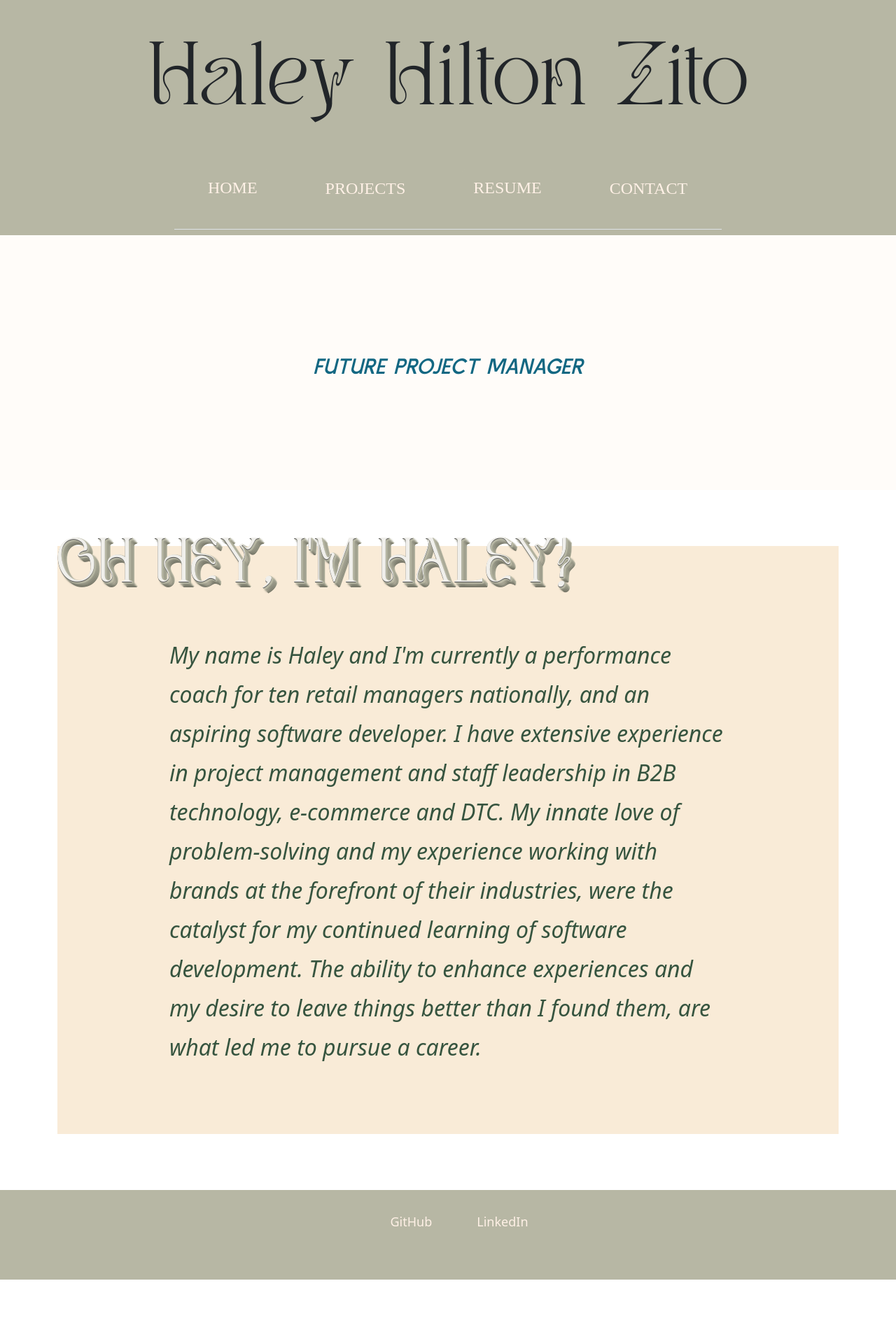
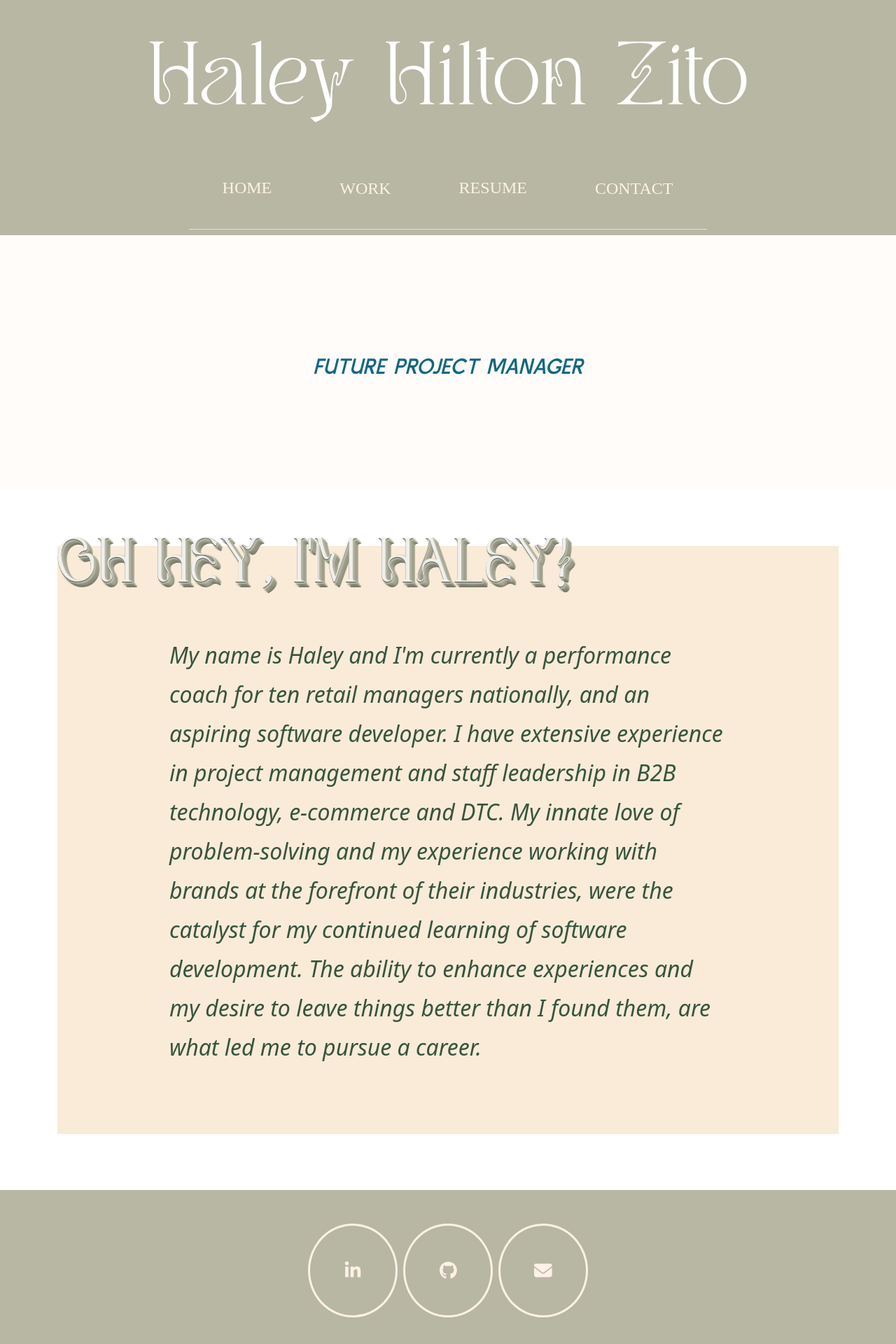
Before and after one commit to haleyhilton/HZ-React-Portfolio, a React (Create React App) app in the folder hz-react-portfolio/: page / in a window 1280 px wide. Shown: the part 6-1926 px from the top of the page at 70% size. Before the commit the page ends 1850 px from the top, so only its background shows below. Built offline with nearby package versions, Linux system fonts and the light colour scheme.

Commit message:
saved final changes

```diff
--- a/hz-react-portfolio/src/components/About/Contact.js
+++ b/hz-react-portfolio/src/components/About/Contact.js
@@ -11,20 +11,8 @@ export default function Contact() {
 
         <div class="contact-container">
         <img src={Image} alt="Image of Contact" />
-        <a class="btn btn-outline-light btn-social mx-1 btn-one" href="#!"><i
-                            class="fa-regular fa-envelope"></i></a>
-        <a class="btn btn-outline-light btn-social mx-1" href="#!"><i
-                            class="fa-regular fa-phone btn-two"></i></a>
-        <a class="btn btn-outline-light btn-social mx-1" href="#!"><i
-                            class="fab fa-fw fa-facebook-f"></i></a>
-                    <a class="btn btn-outline-light btn-social mx-1" href="#!"><i class="fab fa-fw fa-twitter"></i></a>
-                    <a class="btn btn-outline-light btn-social mx-1" href="#!"><i
-                            class="fab fa-fw fa-linkedin-in"></i></a>
-        {/* <FontAwesomeIcon icon="fa-regular fa-envelope btn-one" />
-        <FontAwesomeIcon icon="fa-regular fa-phone btn-two" />
-        <FontAwesomeIcon icon="fa-brands fa-github" href="https://github.com/haleyhilton"/>
-        <FontAwesomeIcon icon="fa-brands fa-linkedin" href="https://www.linkedin.com/in/haleyhilton/" />
-        <FontAwesomeIcon icon="fa-light fa-file"  href={resume} target="_blank" rel="noreferrer" /> */}
+        <a href=" mailto: haleymariehilton@gmail.com">LET'S CHAT!</a>
+
 
 
         </div>
--- a/hz-react-portfolio/src/components/About/style.css
+++ b/hz-react-portfolio/src/components/About/style.css
@@ -1,6 +1,6 @@
 .contact-container {
     display: flex;
-    justify-content: space-between;
+    justify-content: space-evenly;
     align-items: center;
     color: #cb997e;
 }
@@ -61,3 +61,13 @@ a {
       img {
           border-radius: 100%;
       }
+
+      .contact-container {
+        font-family: 'KulimPark-SemiBold';
+        font-size: xx-large;
+      }
+
+      a:hover {
+        color: #eccbb1;
+
+      }
--- a/hz-react-portfolio/src/components/Topbottom/Footer.css
+++ b/hz-react-portfolio/src/components/Topbottom/Footer.css
@@ -4,13 +4,13 @@
     justify-content: center;
     bottom: 0;
     background-color: #b7b7a4;
-    height: 8em;
     width: 100%;
   }
 
   .links {
     margin: 2rem;
     display: flex;
+    justify-content: space-between;
     font-size: large;
     color: #fff1e6
   }
@@ -27,3 +27,15 @@
   a {
       text-decoration: none
   }
+.btn-social{
+  border-radius: 100%;
+  display: inline-flex;
+  width: 8rem;
+  height: 5rem;
+  justify-content: center;
+  align-items: center;
+  color: #fff1e6;
+  background-color: #b7b7a4;
+  border: solid;
+  border-radius: 100%;
+  font-size: 2vw;}
--- a/hz-react-portfolio/src/components/Topbottom/Footer.js
+++ b/hz-react-portfolio/src/components/Topbottom/Footer.js
@@ -4,13 +4,28 @@ import './Footer.css';
 
 function Footer () {
     return (
-      <ul className="socialLinks">
-        <li><a className="links" href="https://github.com/haleyhilton" target="_blank" rel="noopener noreferrer">GitHub</a></li>
-        <li><a className="links" href="https://linkedin.com/in/haleyhilton" target="_blank" rel="noopener noreferrer">LinkedIn</a></li>
-      </ul>
-    );
+      <div>
+       <footer class="footer text-center socialLinks">
+
+
+                <div class="links">
+                    <a class="btn btn-outline-light btn-social mx-1" href="https://linkedin.com/in/haleyhilton"><i
+                            class="fab fa-fw fa-linkedin-in"></i></a><br /><br />
+                    <a class="btn btn-outline-light btn-social mx-1" href="https://github.com/haleyhilton"><i
+                            class="fa-brands fa-github"></i></a>
+                    <a class="btn btn-outline-light btn-social mx-1" href=" mailto: haleymariehilton@gmail.com"><i
+                            class="fa-solid fa-envelope"></i></a>
+
+
+          </div>
+
+      </footer>
+    </div>
+    )
 }
 
 
 
+
+
 export default Footer;
--- a/hz-react-portfolio/src/components/Topbottom/Header.css
+++ b/hz-react-portfolio/src/components/Topbottom/Header.css
@@ -93,6 +93,25 @@
   justify-content: center;
 }
 
+.navbar-brand:hover {
+  /* padding-top: 0.3125rem;
+  padding-bottom: 0.3125rem; */
+  margin-right: 1rem;
+  white-space: nowrap;
+  font-family: 'RemboyRegular', sans-serif;
+  position: sticky;
+  display: flex;
+  padding-top: 0.5rem;
+  padding-bottom: 0.5rem;
+  text-decoration: none;
+  background-color: #b7b7a4;
+  width: 100%;
+  align-items: center;
+  color: white;
+  font-size: 10vw;
+  justify-content: center;
+}
+
 .navbar-nav {
   display: flex;
   flex-direction: column;
--- a/hz-react-portfolio/src/components/Topbottom/Header.js
+++ b/hz-react-portfolio/src/components/Topbottom/Header.js
@@ -25,7 +25,7 @@ const Header = ({ currentPage, handlePageChange }) => {
           href="#projects"
           onClick={() => handlePageChange('Projects')}
           className={currentPage === 'Projects' ? 'nav-link active' : 'nav-link'}
-        > Projects
+        > Work
         </a>
       </li>
       <li className="nav-item">
```
